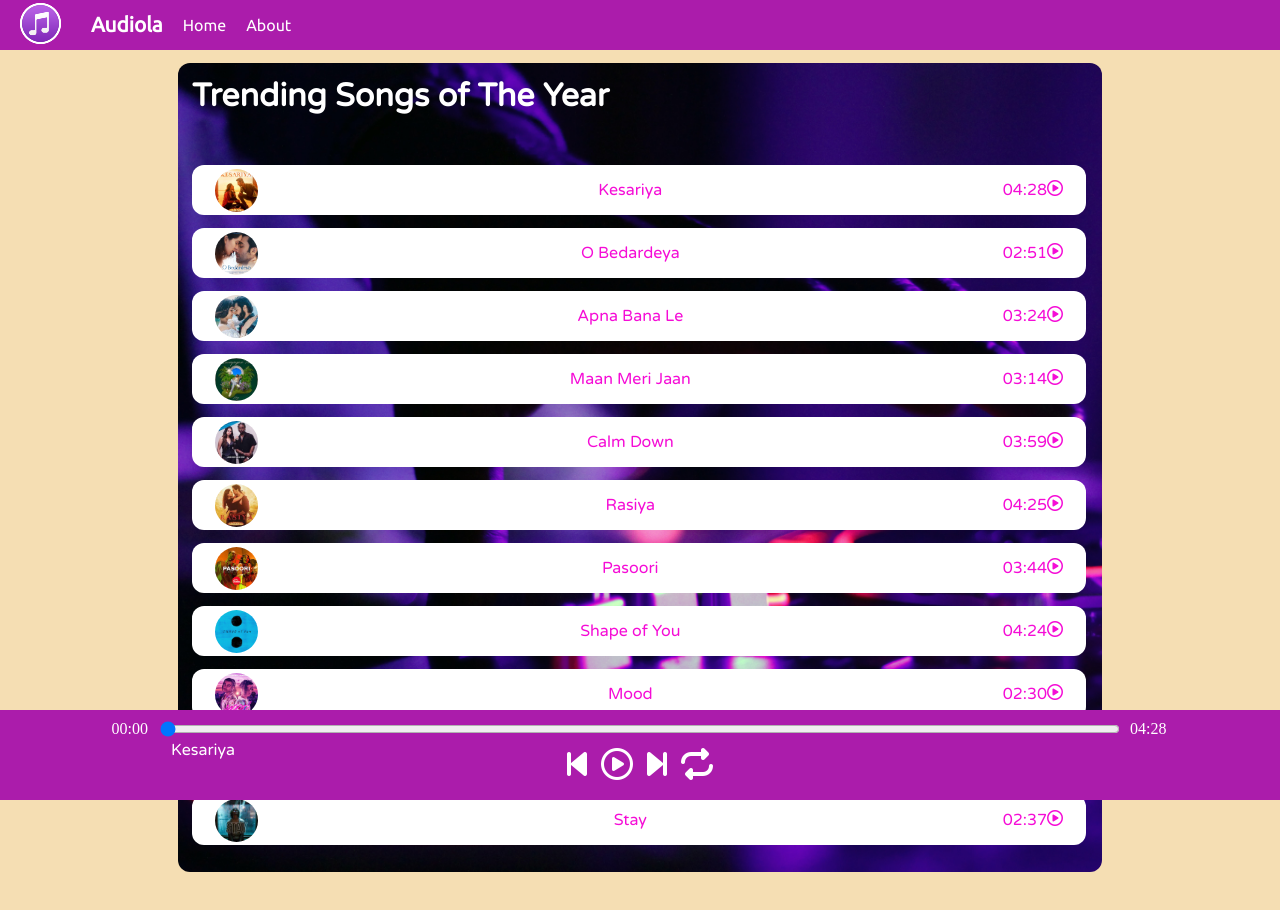
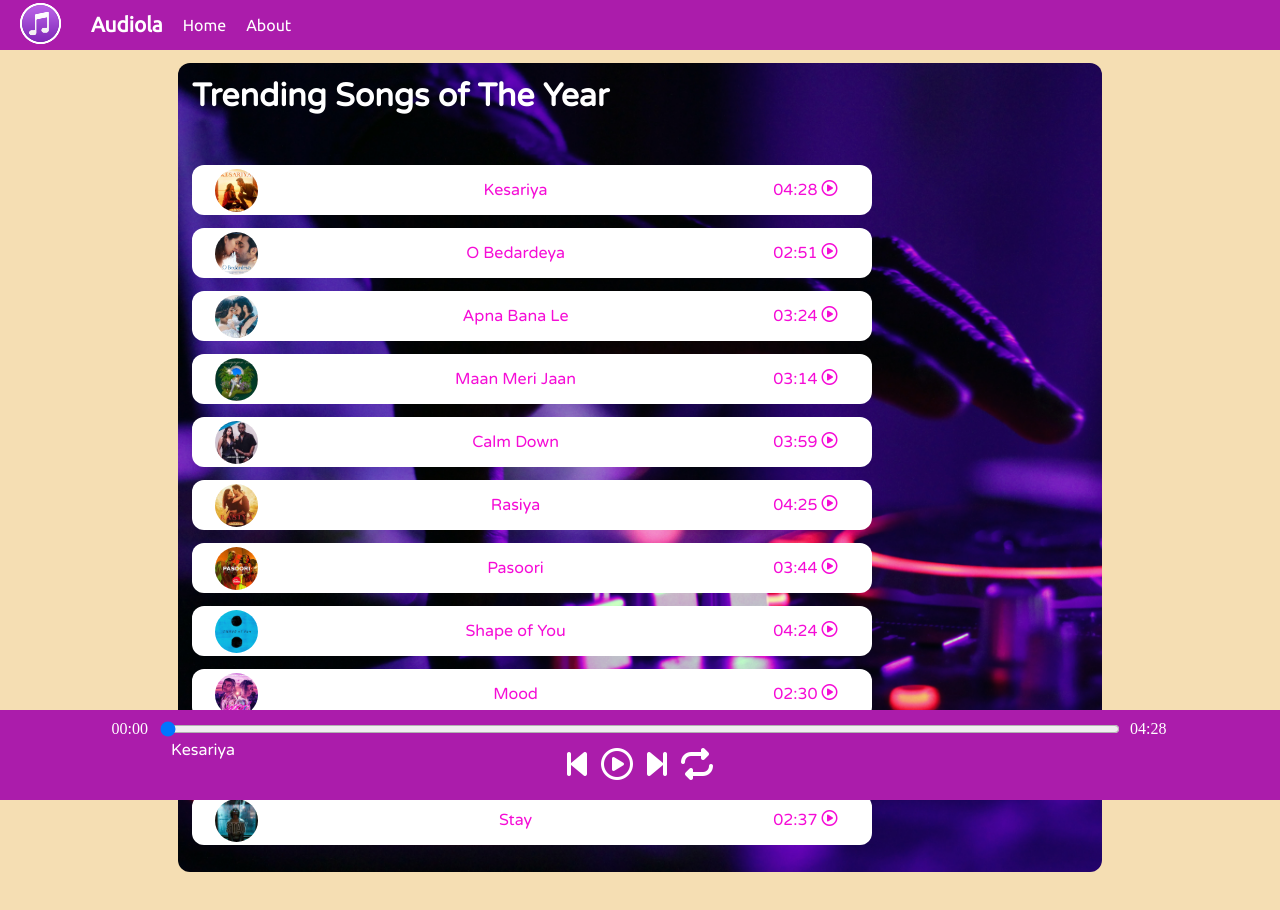
Before and after one commit to AbhirupBasu-18/Audiola, a plain HTML site: page index.html in a window 1280 px wide. Drawn offline with Linux system fonts and the light colour scheme; files whose address does not match are found by name.

Commit message:
responsive

```diff
--- a/index.html
+++ b/index.html
@@ -29,7 +29,7 @@
                 <div class="songItems">
                     <img src="covers/2.jpg" alt="2">
                     <span>O Bedardeya</span>
-                    <span class="songListPlay"><span class="timestamp"><span>02:51</span>  <i id="2" class="2 songItemPlay fa-regular fa-circle-play"></i></span></span>
+                    <span class="songListPlay"><span class="timestamp">02:51<i id="2" class="2 songItemPlay fa-regular fa-circle-play"></i></span></span>
                 </div>
                 <div class="songItems">
                     <img src="covers/3.jpg" alt="3">
--- a/style.css
+++ b/style.css
@@ -80,13 +80,22 @@ nav ul li{
 .songItems{
     display: flex;
     height: 50px;
-    width:100%;/*75*/
+    width:75%;/*75*/
     background-color: white;
     color: rgb(245, 12, 214);
     margin: 13px 0px;
     justify-content: space-between;
     align-items: center;
     border-radius: 12px;
+    padding-right: 9px;
+}
+.songListPlay{
+    display: flex;
+    justify-content: space-between;
+}
+.songItemPlay{
+    margin-left: 4px;
+    margin-right: 2px;
 }
 .songItems img{
     border-radius: 34px;
@@ -129,9 +138,6 @@ nav ul li{
         margin-left: 10px;
         position: absolute;
         left: 10px;
-        color: red;
-        background-color: blue;
-
     }
     #duration1{
         width: 3vw;
@@ -140,10 +146,6 @@ nav ul li{
         margin-right: 3vw;
         position: absolute;
         right: 30px;
-    }
-    .body{
-        background-color: red;
-        color: green;
     }
     .songItems{
         display: flex;
@@ -155,6 +157,7 @@ nav ul li{
         justify-content: space-between;
         align-items: center;
         border-radius: 12px;
+        padding-right: 9px;
     }
     #progressBar{
         margin-top: 10px;
```
